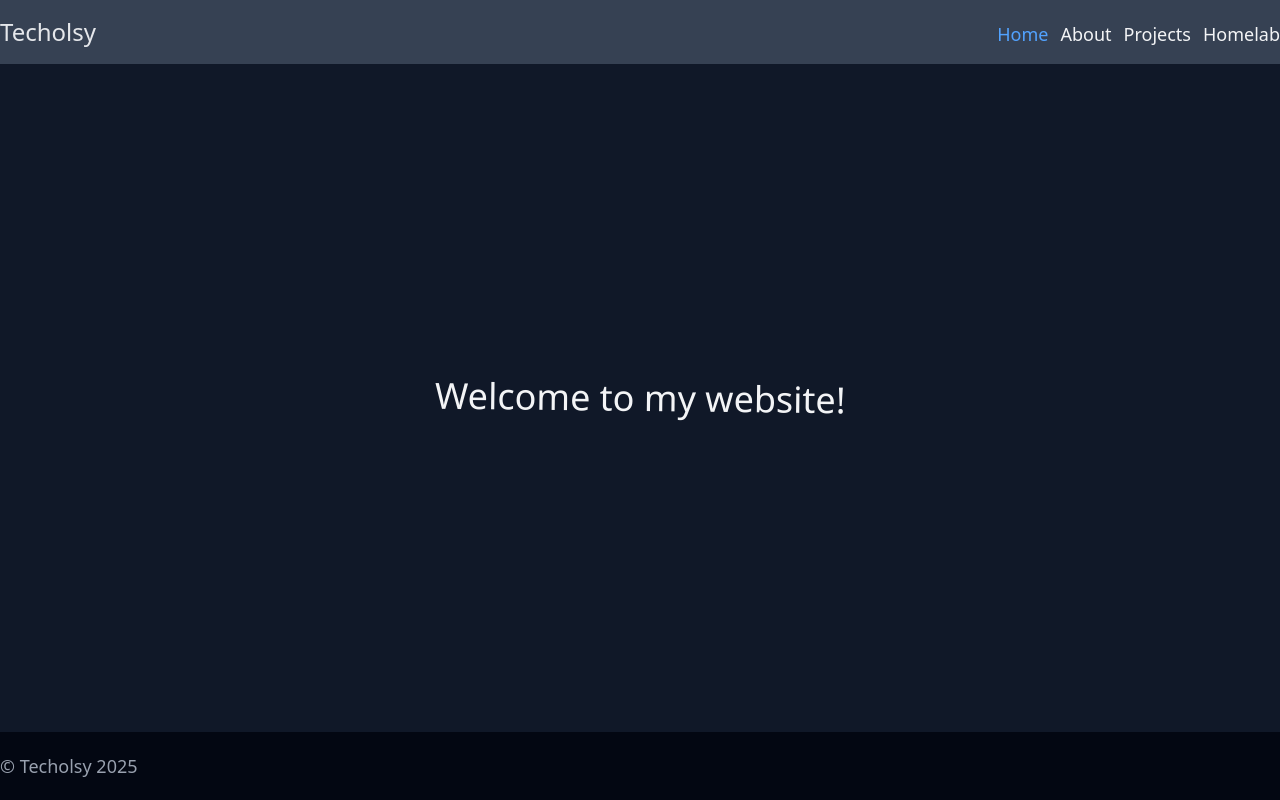
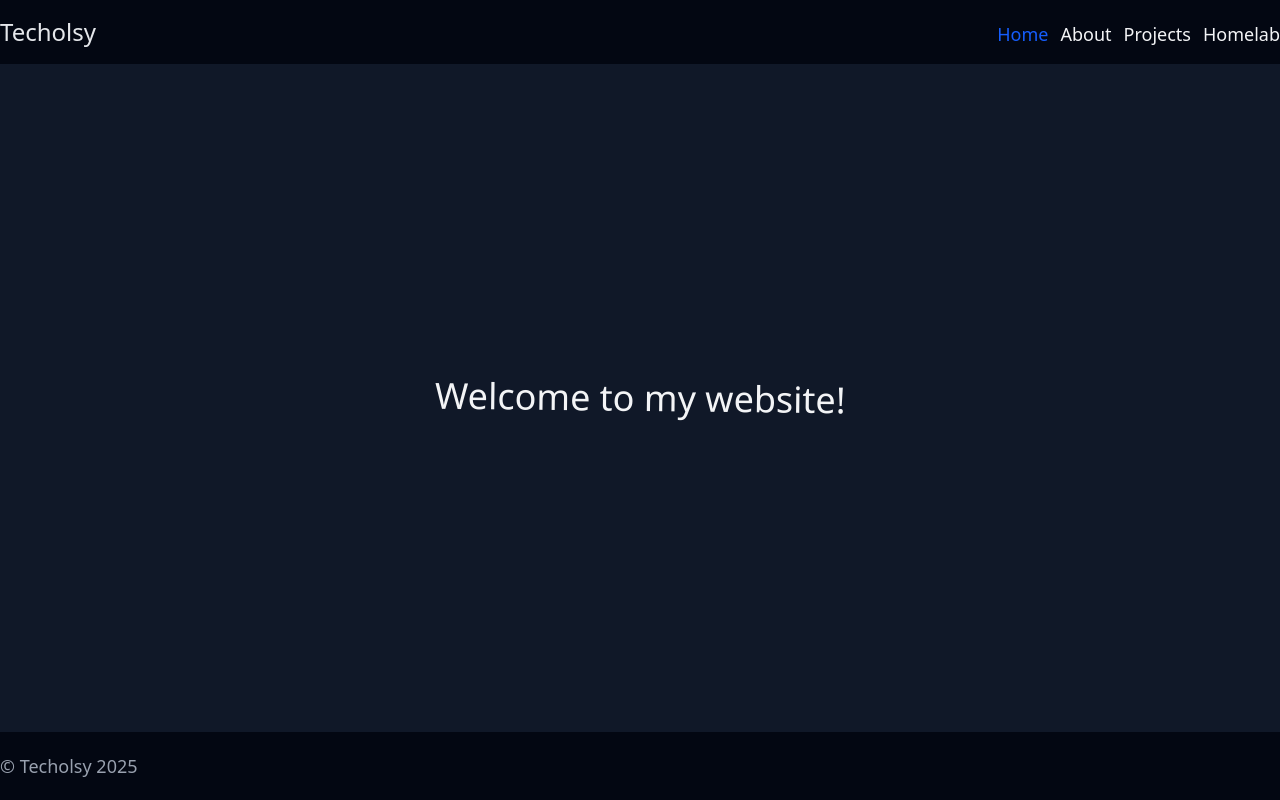
Before and after one commit to techolsy/techolsy-website, a SvelteKit app: page / in a window 1280 px wide. Built offline with nearby package versions, Linux system fonts and the light colour scheme; some icons are missing.

Commit message:
Header.svelte: changed colors

```diff
--- a/src/routes/Header.svelte
+++ b/src/routes/Header.svelte
@@ -3,13 +3,13 @@
 
   const sitePages = ['Home', 'About', 'Projects','Homelab'];
   const menuClass = "text-lg no-underline hover:text-blue-500 ml-3";
-  const menuActive = "text-lg no-underline text-blue-400 hover:text-blue-500 ml-3";
+  const menuActive = "text-lg no-underline text-blue-600 hover:text-blue-500 ml-3";
 </script>
-<div class="w-full bg-gray-700">
+<div class="w-full bg-gray-950">
   <div class="container mx-auto">
     <nav class="flex flex-col text-center sm:flex-row sm:text-left sm:justify-between py-4 sm:items-baseline w-full">
       <div class="mb-2 sm:mb-0">
-        <a href="/" class="text-2xl no-underline text-gray-200 hover:text-blue-300">Techolsy</a>
+        <a href="/" class="text-2xl no-underline text-gray-200 hover:text-blue-600">Techolsy</a>
       </div>
       <div>
         {#each sitePages as sitePage}
```
